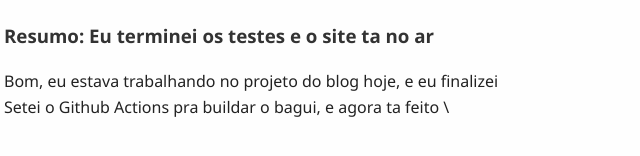
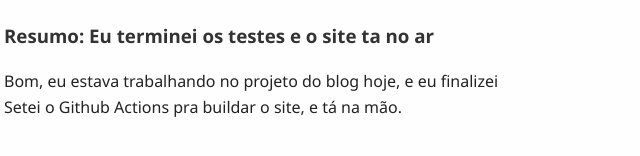
Before and after one commit to ItsDoomOne/blog, an Eleventy site: page _posts/Post3.md in a window 1280 px wide. Shown: the part 176-332 px from the top of the page, 236-876 px from the left. Built offline with nearby package versions, Linux system fonts and the light colour scheme; Eleventy itself is replaced by a stand-in of ours; files that its build step writes are made by us from their sources; what @mightyplow/eleventy-plugin-cache-buster would draw is missing.

Commit message:
Update Post3.md

```diff
--- a/_posts/Post3.md
+++ b/_posts/Post3.md
@@ -9,4 +9,4 @@ tags: posts
 ### Resumo: Eu terminei os testes e o site ta no ar
 
 Bom, eu estava trabalhando no projeto do blog hoje, e eu finalizei \
-Setei o Github Actions pra buildar o bagui, e agora ta feito \
+Setei o Github Actions pra buildar o site, e tá na mão.
```
